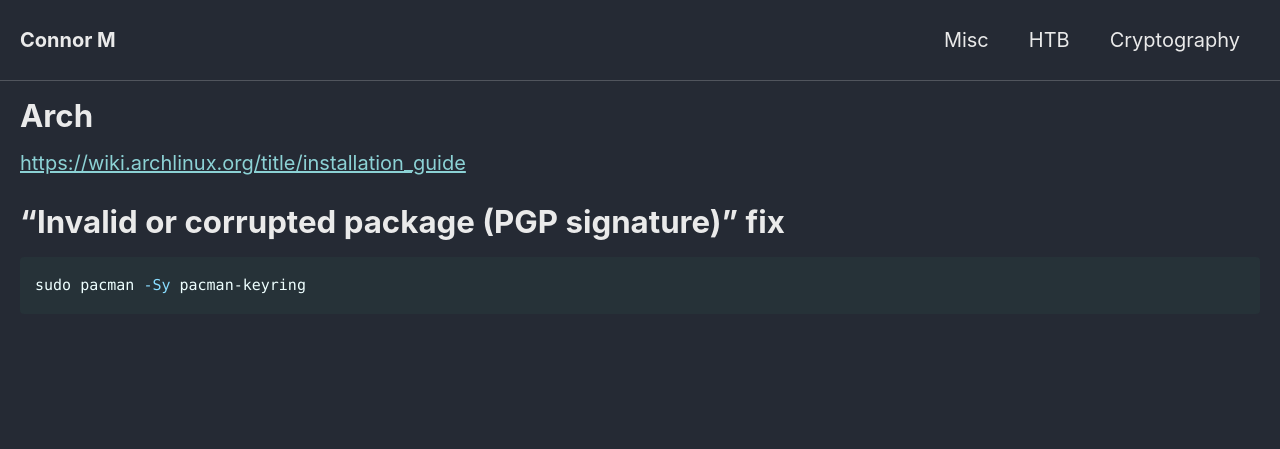
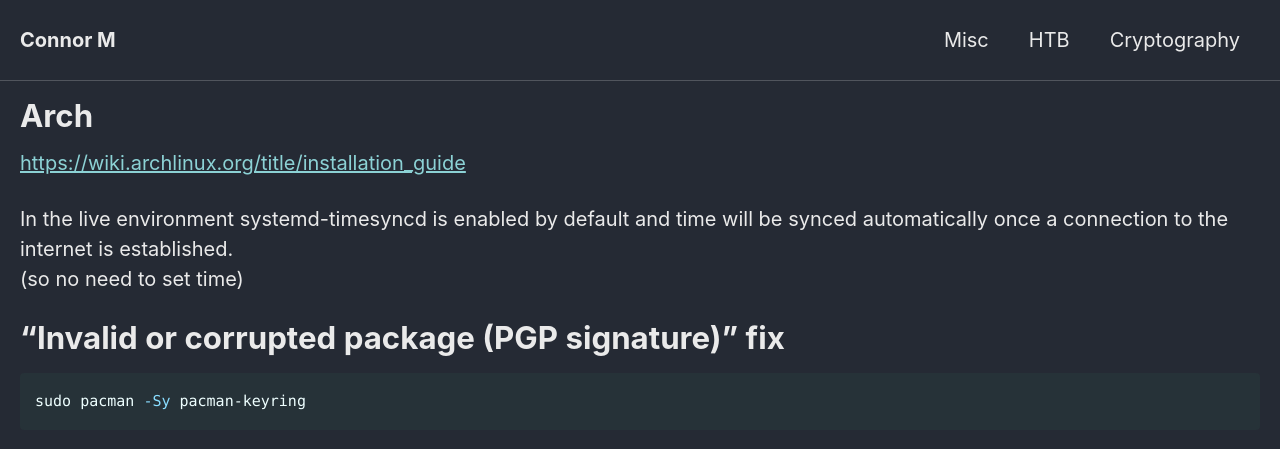
Before and after one commit to Connor-McCartney/Connor-McCartney.github.io, a Jekyll site: the page built from _pages/misc/arch.md, in a window 1280 px wide. Shown: the top 449 px of the page. Built offline with Jekyll 4.4.1, drawn with Linux system fonts in a browser that asks for light colours; cached includes are drawn as plain includes.

Commit message:
Update arch.md

```diff
--- a/_pages/misc/arch.md
+++ b/_pages/misc/arch.md
@@ -7,6 +7,11 @@ title: Arch
 <https://wiki.archlinux.org/title/installation_guide>
 
 
+In the live environment systemd-timesyncd is enabled by default and time will be synced automatically once a connection to the internet is established.
+<br>
+(so no need to set time)
+
+
 
 # "Invalid or corrupted package (PGP signature)" fix
 
```
